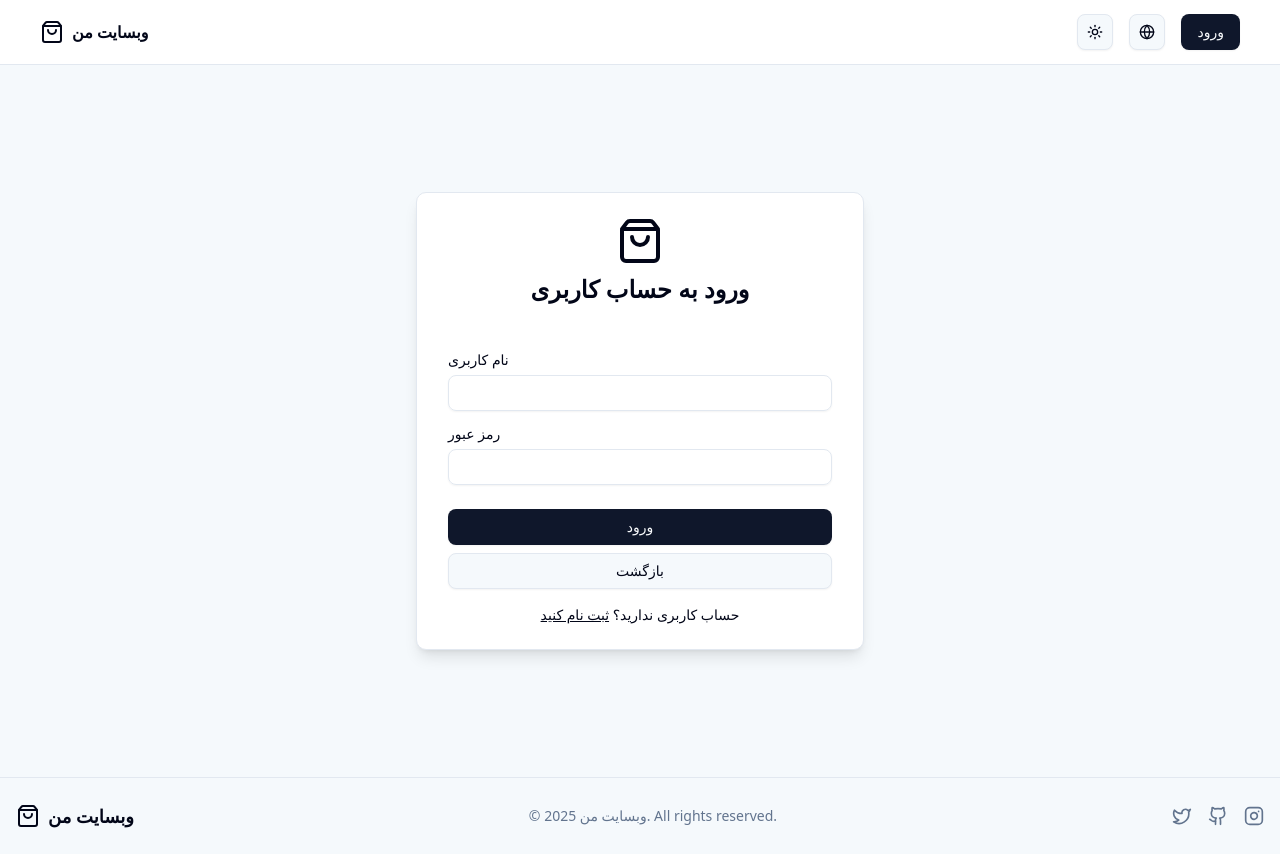
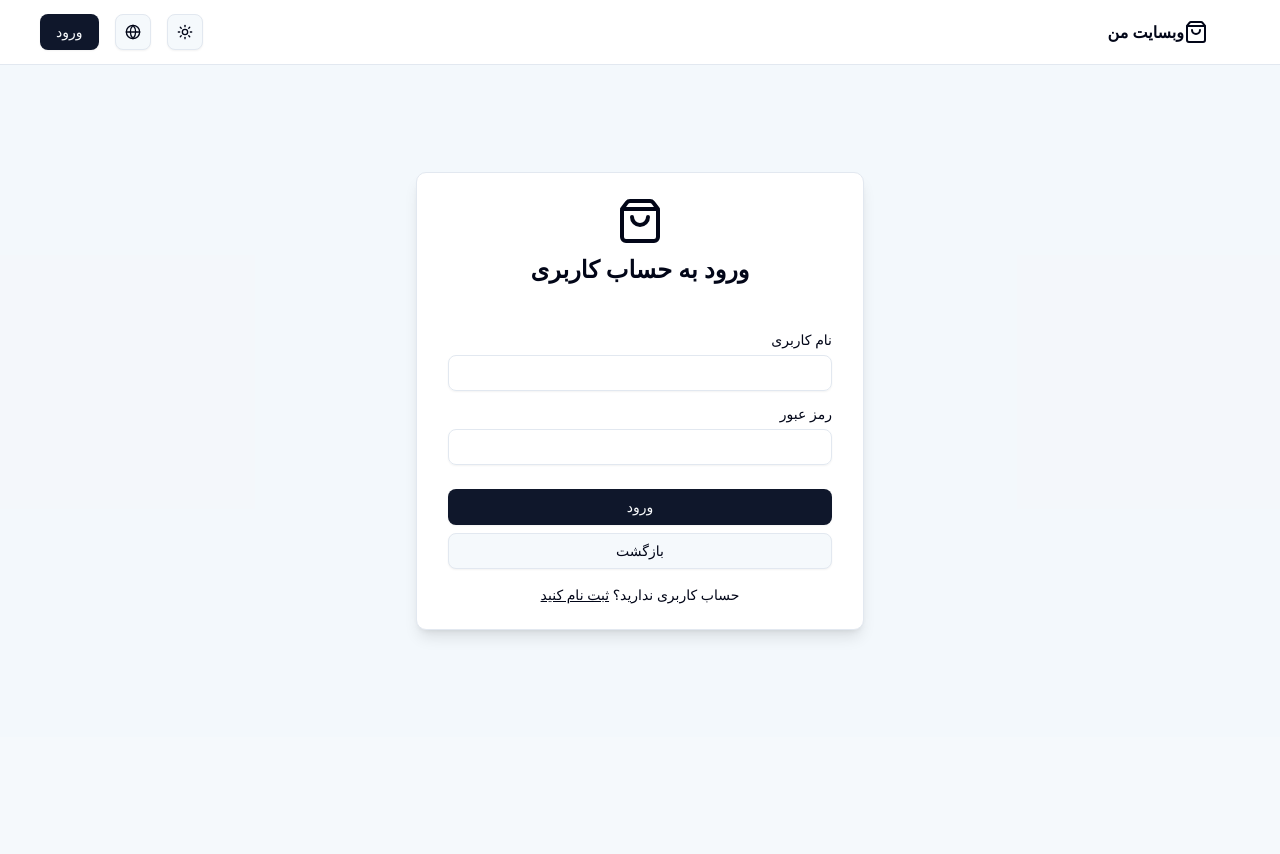
Before and after one commit to ArmanZanbili/Maktab128-FinalProject-ArmanZanbili, a Next.js app: page /1/login in a window 1280 px wide. After the commit the page ends 800 px from the top, so only its background shows below. Built offline with nearby package versions, Linux system fonts and the light colour scheme; no server answers.

Commit message:
feat(layout): implement distinct layouts for auth and main pages

```diff
--- /dev/null
+++ b/app/[locale]/(auth)/layout.tsx
@@ -0,0 +1,14 @@
+import { Header } from "@/src/components/organisms/Header";
+
+type Props = {
+    children: React.ReactNode;
+};
+
+export default function AuthLayout({ children }: Props) {
+    return (
+        <div className="flex flex-col w-dvw justify-center items-center bg-muted/40">
+            <Header />
+            {children}
+        </div>
+    );
+}
--- a/app/[locale]/login/page.tsx
+++ b/app/[locale]/(auth)/login/page.tsx
@@ -5,7 +5,7 @@ import { ShoppingBag } from "lucide-react";
 export default async function LoginPage() {
     const t = await getTranslations('LoginPage');
     return (
-        <div className="flex h-[calc(100vh-8rem)] items-center justify-center">
+        <div className="flex w-full h-[calc(100vh-8rem)] items-center justify-center">
             <div className="flex w-full max-w-md flex-col items-center space-y-4 rounded-lg border bg-card p-6 text-card-foreground shadow-lg">
                 <ShoppingBag className="h-12 w-12 mb-2" />
                 <h1 className="text-2xl font-bold">{t('title')}</h1>
--- /dev/null
+++ b/app/[locale]/(main)/layout.tsx
@@ -0,0 +1,16 @@
+import { Header } from '@/src/components/organisms/Header';
+import { Footer } from '@/src/components/organisms/Footer';
+
+type Props = {
+  children: React.ReactNode;
+};
+
+export default function MainLayout({ children }: Props) {
+  return (
+    <div className="relative flex min-h-screen flex-col gap-5">
+      <Header />
+      <main className="flex-1">{children}</main>
+      <Footer />
+    </div>
+  );
+}
--- a/app/[locale]/layout.tsx
+++ b/app/[locale]/layout.tsx
@@ -1,34 +1,31 @@
 import 'react-toastify/dist/ReactToastify.css';
 import '@/app/globals.css';
 import { NextIntlClientProvider } from 'next-intl';
-import { getMessages } from 'next-intl/server';
+import { getMessages, getLocale } from 'next-intl/server';
 import { ThemeProvider } from '@/src/providers/ThemeProvider';
 import { ToastContainer } from 'react-toastify';
-import { Header } from '@/src/components/organisms/Header';
-import { Footer } from '@/src/components/organisms/Footer';
+import { SessionProvider } from 'next-auth/react';
 
 type Props = {
     children: React.ReactNode;
     params: { locale: string };
 };
 
-export default async function LocaleLayout({ children, params }: Props) {
-  const { locale } = await params;
+export default async function LocaleLayout({ children }: Props) {
+    const locale = await getLocale();
     const messages = await getMessages();
 
     return (
         <html lang={locale} dir={locale === 'fa' ? 'rtl' : 'ltr'} suppressHydrationWarning>
             <body>
+                <SessionProvider>
                     <NextIntlClientProvider locale={locale} messages={messages}>
                         <ThemeProvider attribute="class" defaultTheme="system" enableSystem>
-            <div className="relative flex min-h-screen flex-col gap-5">
-              <Header />
-              <main className="flex-1">{children}</main>
-              <Footer />
-            </div>
+                            {children}
                             <ToastContainer theme="colored" autoClose={3000} hideProgressBar />
                         </ThemeProvider>
                     </NextIntlClientProvider>
+                </SessionProvider>
             </body>
         </html>
     );
```
Also changed, not shown: app/[locale]/(auth)/signup/page.tsx (renamed from app/[locale]/signup/page.tsx), app/[locale]/(main)/page.tsx (renamed from app/[locale]/page.tsx). Lines whose indentation alone changed are shown as unchanged.
